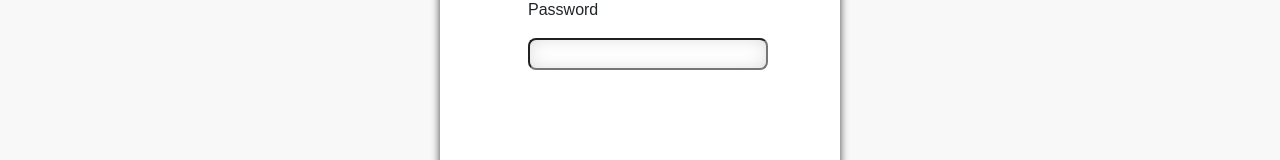
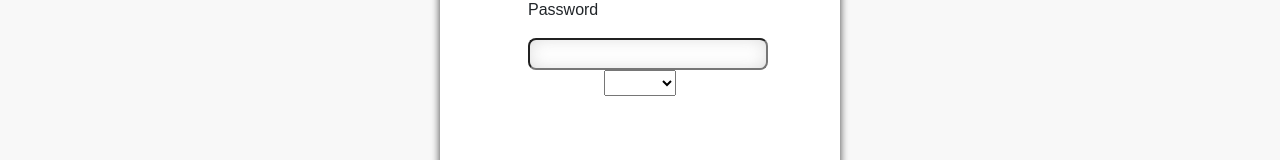
Before and after one commit to diegogb-08/Front-End-with-Reactjs, a React (Create React App) app: page /login in a window 1280 px wide. Shown: the part 430-590 px from the top of the page. Built offline with nearby package versions, Linux system fonts and the light colour scheme.

Commit message:
adding admin and user role on login

```diff
--- a/src/containers/Login/Login.jsx
+++ b/src/containers/Login/Login.jsx
@@ -20,7 +20,8 @@ const Login = () => {
     const [dataLogin, setLogin] = useState({
 
         email: '',
-        password: ''
+        password: '',
+        userType: ''
 
     });
 
@@ -32,12 +33,26 @@ const Login = () => {
 
     const loginme = async () => {
 
+        console.log('Estamos dentro de la función logeame');
+
+
+        /* let role = dataLogin.userType === 'Client' ? 'client' : 'admin'; */
+
         try {
 
         let result = await axios.post(port+client+login, dataLogin)
             if(result) {
                 localStorage.setItem("result", JSON.stringify(result.data));
-                return history.push(`/user`);
+                return setTimeout(() => {
+                    if (dataLogin.userType === 'Client') {
+                        history.push('/user')
+                    } else if (dataLogin.userType === 'Admin') {
+                        history.push('/admin')
+                    } else {
+                        alert('Define your role!')
+                    }
+                }, 2000);
+
             }
 
         } catch(error) {
@@ -56,6 +71,12 @@ const Login = () => {
 
                     <Input type='email' name='email' title='Email' lenght='30' onChange={handleState}/>
                     <Input type='password' name='password' title='Password' lenght='16' onChange={handleState}/>
+                    <select type='select' name='userType' onChange={handleState}>
+                        <option></option>
+                        <option>Client</option>
+                        <option>Admin</option>
+                    </select>
+
 
                 </div>
 
```
